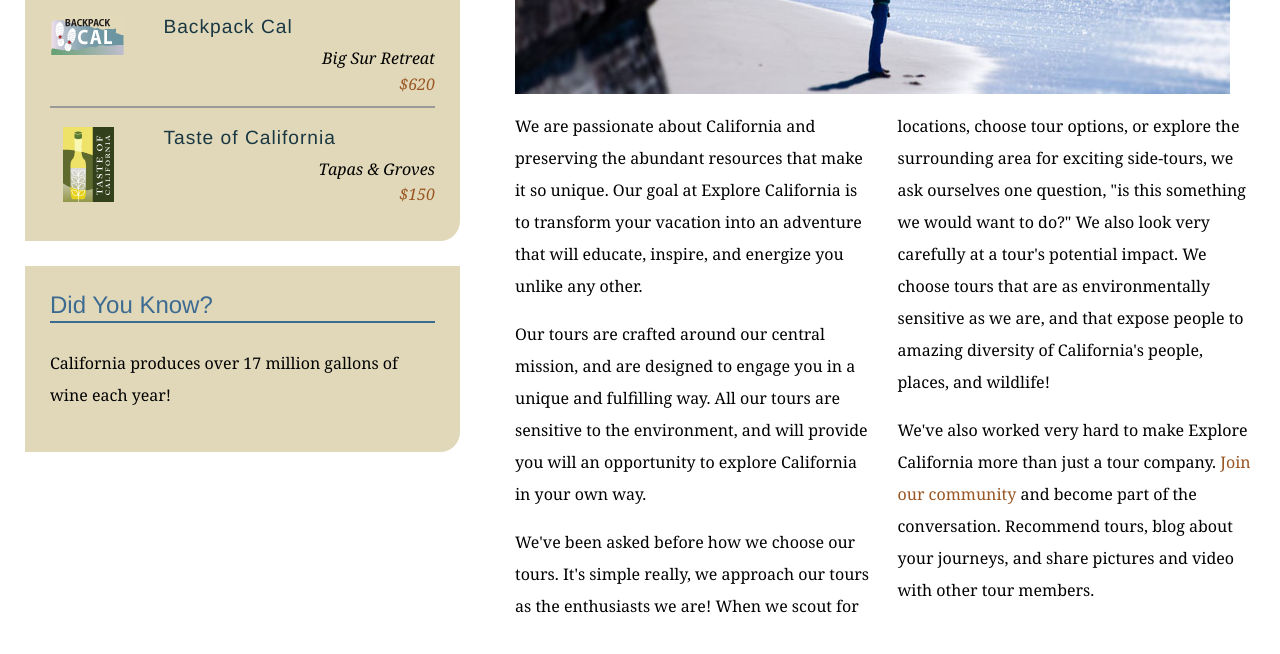
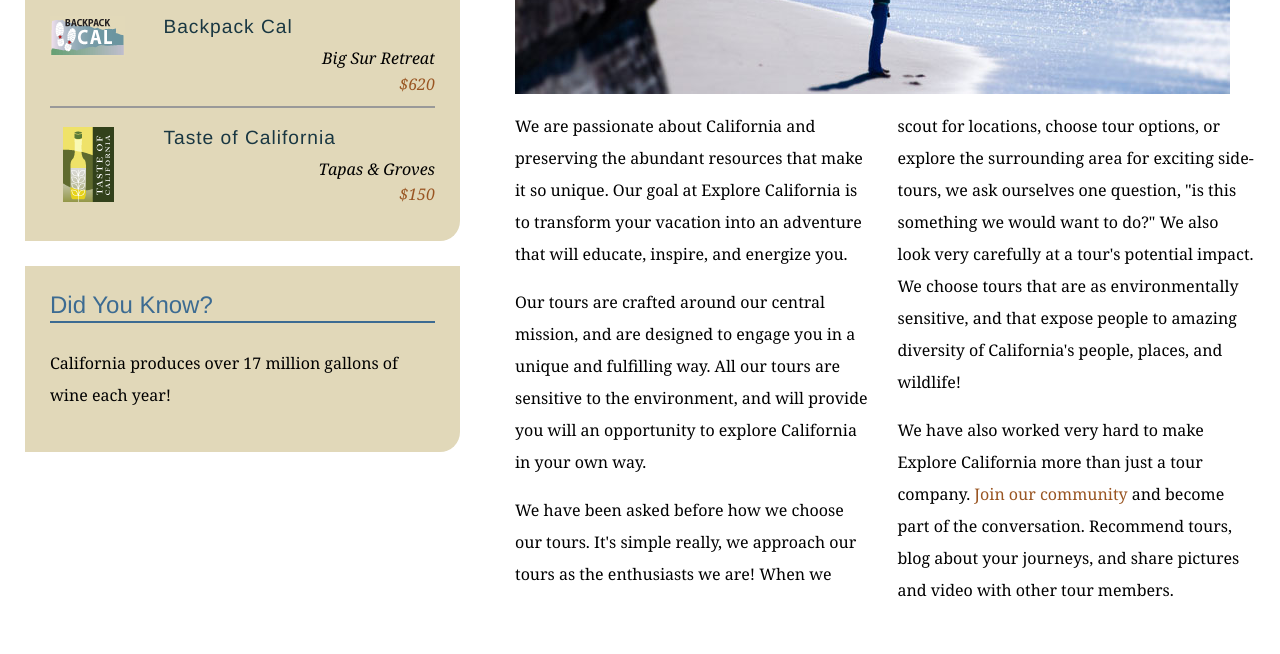
Before and after one commit to samdev300/explore_california, a plain HTML site: page mission.html in a window 1280 px wide. Shown: the part 590-1244 px from the top of the page. Drawn offline with Linux system fonts and the light colour scheme.

Commit message:
Text edits on mission page.

```diff
--- a/mission.html
+++ b/mission.html
@@ -62,10 +62,10 @@
           <h1>Who we are</h1>
           <img src="assets/images/mission_look.jpg" alt="Looking out at the Pacific" class="articleImage" />
           <div class="multiCol">
-            <p>We are passionate about California and preserving the abundant resources that make it so unique. Our goal at Explore California is to transform your vacation into an adventure that will educate, inspire, and energize you unlike any other.</p>
+            <p>We are passionate about California and preserving the abundant resources that make it so unique. Our goal at Explore California is to transform your vacation into an adventure that will educate, inspire, and energize you.</p>
             <p>Our tours are crafted around our central mission, and are designed to engage you in a unique and fulfilling way. All our tours are sensitive to the environment, and will provide you will an opportunity to explore California in your own way.</p>
-            <p>We've been asked before how we choose our tours. It's simple really, we approach our tours as the enthusiasts we are! When we scout for locations, choose tour options, or explore the surrounding area for exciting side-tours, we ask ourselves one question, &quot;is this something we would want to do?&quot; We also look very carefully at a tour's potential impact. We choose tours that are as environmentally sensitive as we are, and that expose people to amazing diversity of California's people, places, and wildlife!</p>
-            <p>We've also worked very hard to make Explore California more than just a tour company. <a href="explorers/join.html">Join our community</a> and become part of the conversation. Recommend tours, blog about your journeys, and share pictures and video with other tour members.</p>
+            <p>We have been asked before how we choose our tours. It's simple really, we approach our tours as the enthusiasts we are! When we scout for locations, choose tour options, or explore the surrounding area for exciting side-tours, we ask ourselves one question, &quot;is this something we would want to do?&quot; We also look very carefully at a tour's potential impact. We choose tours that are as environmentally sensitive, and that expose people to amazing diversity of California's people, places, and wildlife!</p>
+            <p>We have also worked very hard to make Explore California more than just a tour company. <a href="explorers/join.html">Join our community</a> and become part of the conversation. Recommend tours, blog about your journeys, and share pictures and video with other tour members.</p>
           </div>
         </div>
       </div>
```
